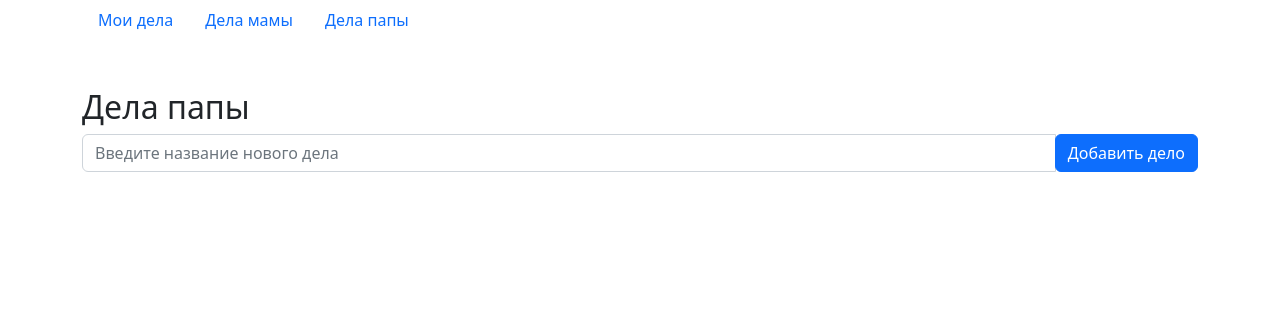
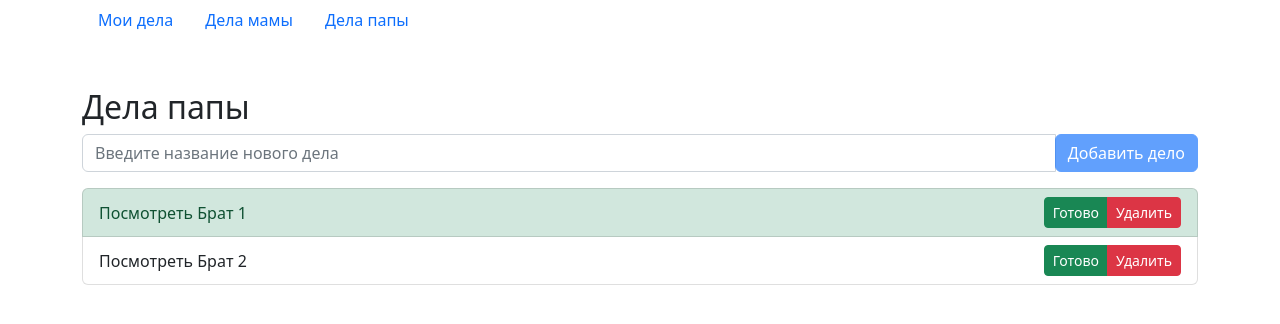
Before and after one commit to zedaster/skillbox-js-todo, a plain HTML site: page dad.html in a window 1280 px wide. Drawn offline with nearby package versions, Linux system fonts and the light colour scheme.

Commit message:
Complete task 1

```diff
--- a/dad.html
+++ b/dad.html
@@ -9,7 +9,8 @@
     <script defer src="main.js"></script>
     <script>
         document.addEventListener('DOMContentLoaded', function () {
-            createTodoApp(document.getElementById('todo-app'), 'Дела папы')
+            let todos = [{name: 'Посмотреть Брат 1', done: true}, {name: 'Посмотреть Брат 2', done: false}]
+            createTodoApp(document.getElementById('todo-app'), 'Дела папы', todos)
         })
     </script>
 </head>
--- a/main.js
+++ b/main.js
@@ -17,6 +17,11 @@
         buttonWrapper.classList.add('input-group-append')
         button.classList.add('btn', 'btn-primary')
         button.textContent = "Добавить дело"
+        button.disabled = true
+
+        input.addEventListener('input', function () {
+            button.disabled = (input.value === '')
+        })
 
         buttonWrapper.append(button)
         form.append(input)
@@ -35,7 +40,7 @@
         return list
     }
 
-    function createTodoItem(name) {
+    function createTodoItem(name, done = false) {
         let item = document.createElement('li')
 
         let buttonGroup = document.createElement('div')
@@ -43,6 +48,9 @@
         let deleteButton = document.createElement('button')
 
         item.classList.add('list-group-item', 'd-flex', 'justify-content-between', 'align-items-center')
+        if (done) {
+            item.classList.add('list-group-item-success')
+        }
         item.textContent = name;
 
         buttonGroup.classList.add('btn-group', 'btn-group-sm');
@@ -55,6 +63,15 @@
         buttonGroup.append(deleteButton);
         item.append(buttonGroup)
 
+        doneButton.addEventListener('click', function () {
+            item.classList.toggle('list-group-item-success')
+        });
+        deleteButton.addEventListener('click', function () {
+            if (confirm('Вы уверены?')) {
+                item.remove()
+            }
+        })
+
         return {
             item,
             doneButton,
@@ -62,11 +79,14 @@
         }
     }
 
-    function createTodoApp(container, title="Список дел") {
+    function createTodoApp(container, title="Список дел", todos=[]) {
         let todoAppTitle = createAppTitle(title)
         let todoItemForm = createTodoItemForm()
         let todoList = createTodoList()
-        let todoItems = []
+
+        for (let todo of todos) {
+            todoList.append(createTodoItem(todo['name'], todo['done']).item)
+        }
 
         container.append(todoAppTitle)
         container.append(todoItemForm.form)
@@ -84,15 +104,6 @@
             }
 
             let todoItem = createTodoItem(todoItemForm.input.value);
-            todoItem.doneButton.addEventListener('click', function () {
-                todoItem.item.classList.toggle('list-group-item-success')
-            });
-            todoItem.deleteButton.addEventListener('click', function () {
-                if (confirm('Вы уверены?')) {
-                    todoItem.item.remove()
-                }
-            })
-
             //  создаём и добавляем в список новое дело с названием из поля для ввода
             todoList.append(todoItem.item);
             // обнуляем значение в поле, чтобы не пришлось стирать его вручную
```
